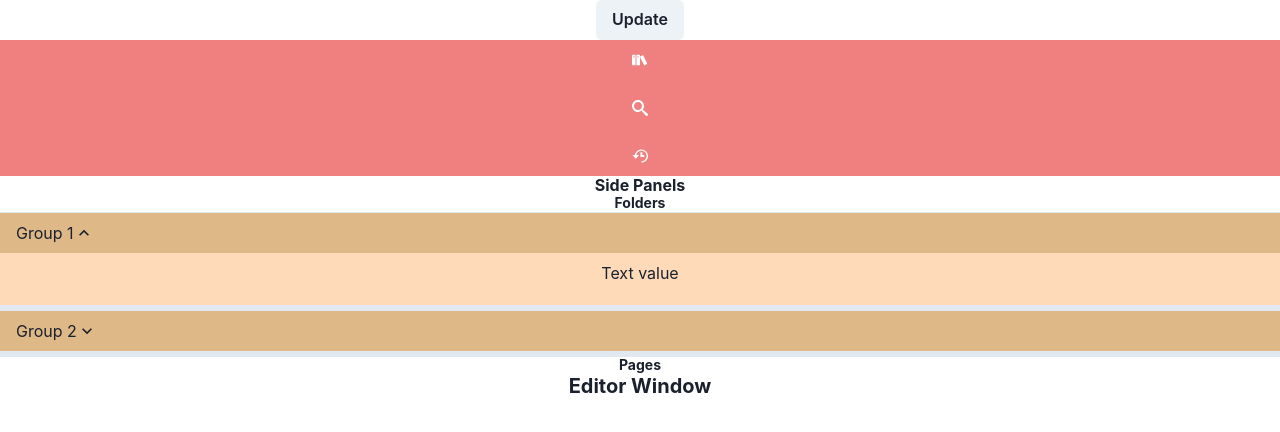
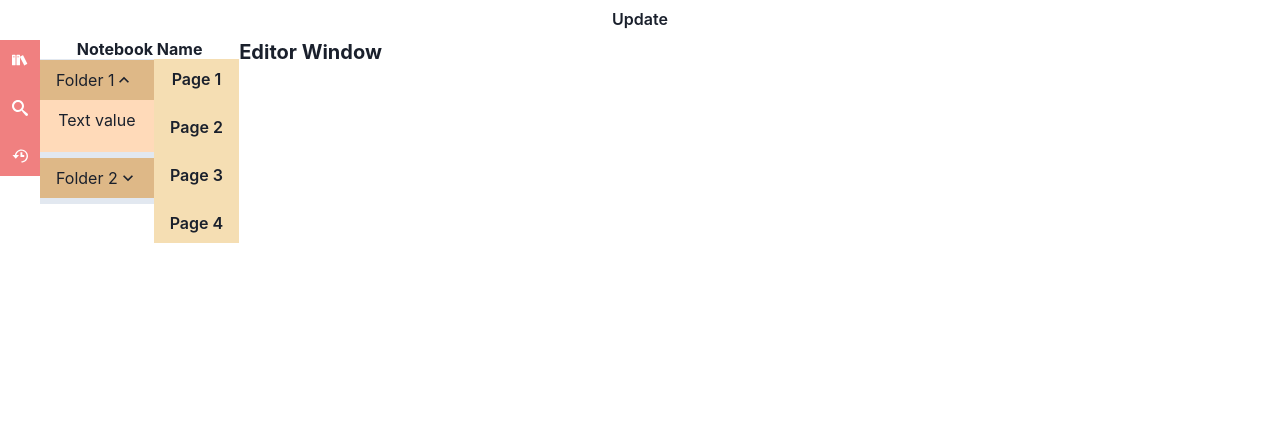
Before and after one commit to suzannecabral/campaign-binder, a React (Create React App) app: page / in a window 1280 px wide. Shown: the top 432 px of the page. Built offline with nearby package versions, Linux system fonts and the light colour scheme.

Commit message:
layout bars

```diff
--- a/src/App.js
+++ b/src/App.js
@@ -1,37 +1,39 @@
-import {useSelector, useDispatch} from 'react-redux';
-import {useEffect} from 'react';
+import { useSelector, useDispatch } from "react-redux";
+import { useEffect } from "react";
 //import constants for action types
-import {getPeopleAction} from './actions/peopleActions';
-import {Button} from '@chakra-ui/react';
-import './App.css';
-import MainEditorWindow from './components/MainEditorWindow';
-import SidePanelsWrapper from './components/SidePanelsWrapper';
-import SideBarButtons from './components/SideBarButtons';
-
+import { getPeopleAction } from "./actions/peopleActions";
+import { Button, Flex } from "@chakra-ui/react";
+import "./App.css";
+import MainEditorWindow from "./components/MainEditorWindow";
+import SidePanelsWrapper from "./components/SidePanelsWrapper";
+import SideBarButtons from "./components/SideBarButtons";
 
 function App() {
 	const dispatch = useDispatch();
-  const people = useSelector((state)=>state.peopleReducer);
-  const {success} = people;
+	const people = useSelector((state) => state.peopleReducer);
+	const { success } = people;
 
 	const handleClick = () => {
-
-    setTimeout(()=>{
-      dispatch({type:'addPerson', payload:'Ann'});
-    },5000);
+		setTimeout(() => {
+			dispatch({ type: "addPerson", payload: "Ann" });
+		}, 5000);
 	};
 
-  useEffect(()=>{
+	useEffect(() => {
 		dispatch(getPeopleAction());
-  },[]);
+	}, [getPeopleAction]);
 
 	return (
 		<div className="App">
 			{people && success && <h1>Person Added</h1>}
-      <Button onClick={handleClick}>Update</Button>
+			<Button onClick={handleClick} bg="red.a200">
+				Update
+			</Button>
+			<Flex>
 				<SideBarButtons />
 				<SidePanelsWrapper />
 				<MainEditorWindow />
+			</Flex>
 		</div>
 	);
 }
--- a/src/components/SidePanelFolders.js
+++ b/src/components/SidePanelFolders.js
@@ -13,13 +13,10 @@
 const SidePanelFolders = (props) => {
 	return (
 		<div>
-			<Heading as="h3" size="xs">
-				Folders
-			</Heading>
 			<Accordion defaultIndex={[0]} allowMultiple bg="peachpuff">
 				<AccordionItem>
 					<AccordionButton bg="burlywood">
-						<Text>Group 1 </Text>
+						<Text>Folder 1 </Text>
 						<AccordionIcon />
 					</AccordionButton>
 					<AccordionPanel>
@@ -32,7 +29,7 @@
 				</AccordionItem>
 				<AccordionItem bg="burlywood">
 					<AccordionButton>
-						<Text>Group 2</Text>
+						<Text>Folder 2</Text>
 						<AccordionIcon />
 					</AccordionButton>
 					<AccordionPanel>
--- a/src/components/SidePanelPages.js
+++ b/src/components/SidePanelPages.js
@@ -1,12 +1,15 @@
 import React from "react";
-import { Heading } from "@chakra-ui/react";
+import { Heading, Stack, Box, Text, Button } from "@chakra-ui/react";
 
 const SidePanelPages = (props) => {
 	return (
 		<div>
-			<Heading as="h3" size="xs">
-				Pages
-			</Heading>
+			<Stack bg="wheat">
+				<Button variant="ghost">Page 1</Button>
+				<Button variant="ghost">Page 2</Button>
+				<Button variant="ghost">Page 3</Button>
+				<Button variant="ghost">Page 4</Button>
+			</Stack>
 		</div>
 	);
 };
--- a/src/components/SidePanelsWrapper.js
+++ b/src/components/SidePanelsWrapper.js
@@ -1,14 +1,18 @@
-import React from 'react'
-import SidePanelFolders from './SidePanelFolders';
-import SidePanelPages from './SidePanelPages';
-import { Heading } from '@chakra-ui/react';
+import React from "react";
+import SidePanelFolders from "./SidePanelFolders";
+import SidePanelPages from "./SidePanelPages";
+import { Heading, Flex } from "@chakra-ui/react";
 
-const SidePanelsWrapper = props => {
+const SidePanelsWrapper = (props) => {
 	return (
 		<div>
-      <Heading as="h2" size="sm">Side Panels</Heading>
+			<Heading as="h2" size="sm">
+				Notebook Name
+			</Heading>
+			<Flex>
 				<SidePanelFolders />
 				<SidePanelPages />
+			</Flex>
 		</div>
 	);
 };
--- /dev/null
+++ b/src/theme.js
@@ -0,0 +1,301 @@
+const theme = {
+	colors: {
+		transparent: "transparent",
+		black: "#000",
+		white: "#fff",
+		red: {
+			50: "#ffebee",
+			100: "#ffcdd2",
+			200: "#ef9a9a",
+			300: "#e57373",
+			400: "#ef5350",
+			500: "#f44336",
+			600: "#e53935",
+			700: "#d32f2f",
+			800: "#c62828",
+			900: "#b71c1c",
+			a100: "#ff8a80",
+			a200: "#ff5252",
+			a400: "#ff1744",
+			a700: "#d50000",
+		},
+		pink: {
+			50: "#fce4ec",
+			100: "#f8bbd0",
+			200: "#f48fb1",
+			300: "#f06292",
+			400: "#ec407a",
+			500: "#e91e63",
+			600: "#d81b60",
+			700: "#c2185b",
+			800: "#ad1457",
+			900: "#880e4f",
+			a100: "#ff80ab",
+			a200: "#ff4081",
+			a400: "#f50057",
+			a700: "#c51162",
+		},
+		purple: {
+			50: "#f3e5f5",
+			100: "#e1bee7",
+			200: "#ce93d8",
+			300: "#ba68c8",
+			400: "#ab47bc",
+			500: "#9c27b0",
+			600: "#8e24aa",
+			700: "#7b1fa2",
+			800: "#6a1b9a",
+			900: "#4a148c",
+			a100: "#ea80fc",
+			a200: "#e040fb",
+			a400: "#d500f9",
+			a700: "#aa00ff",
+		},
+		deeppurple: {
+			50: "#ede7f6",
+			100: "#d1c4e9",
+			200: "#b39ddb",
+			300: "#9575cd",
+			400: "#7e57c2",
+			500: "#673ab7",
+			600: "#5e35b1",
+			700: "#512da8",
+			800: "#4527a0",
+			900: "#311b92",
+			a100: "#b388ff",
+			a200: "#7c4dff",
+			a400: "#651fff",
+			a700: "#6200ea",
+		},
+		indigo: {
+			50: "#e8eaf6",
+			100: "#c5cae9",
+			200: "#9fa8da",
+			300: "#7986cb",
+			400: "#5c6bc0",
+			500: "#3f51b5",
+			600: "#3949ab",
+			700: "#303f9f",
+			800: "#283593",
+			900: "#1a237e",
+			a100: "#8c9eff",
+			a200: "#536dfe",
+			a400: "#3d5afe",
+			a700: "#304ffe",
+		},
+		blue: {
+			50: "#e3f2fd",
+			100: "#bbdefb",
+			200: "#90caf9",
+			300: "#64b5f6",
+			400: "#42a5f5",
+			500: "#2196f3",
+			600: "#1e88e5",
+			700: "#1976d2",
+			800: "#1565c0",
+			900: "#0d47a1",
+			a100: "#82b1ff",
+			a200: "#448aff",
+			a400: "#2979ff",
+			a700: "#2962ff",
+		},
+		lightblue: {
+			50: "#e1f5fe",
+			100: "#b3e5fc",
+			200: "#81d4fa",
+			300: "#4fc3f7",
+			400: "#29b6f6",
+			500: "#03a9f4",
+			600: "#039be5",
+			700: "#0288d1",
+			800: "#0277bd",
+			900: "#01579b",
+			a100: "#80d8ff",
+			a200: "#40c4ff",
+			a400: "#00b0ff",
+			a700: "#0091ea",
+		},
+		cyan: {
+			50: "#e0f7fa",
+			100: "#b2ebf2",
+			200: "#80deea",
+			300: "#4dd0e1",
+			400: "#26c6da",
+			500: "#00bcd4",
+			600: "#00acc1",
+			700: "#0097a7",
+			800: "#00838f",
+			900: "#006064",
+			a100: "#84ffff",
+			a200: "#18ffff",
+			a400: "#00e5ff",
+			a700: "#00b8d4",
+		},
+		teal: {
+			50: "#e0f2f1",
+			100: "#b2dfdb",
+			200: "#80cbc4",
+			300: "#4db6ac",
+			400: "#26a69a",
+			500: "#009688",
+			600: "#00897b",
+			700: "#00796b",
+			800: "#00695c",
+			900: "#004d40",
+			a100: "#a7ffeb",
+			a200: "#64ffda",
+			a400: "#1de9b6",
+			a700: "#00bfa5",
+		},
+		green: {
+			50: "#e8f5e9",
+			100: "#c8e6c9",
+			200: "#a5d6a7",
+			300: "#81c784",
+			400: "#66bb6a",
+			500: "#4caf50",
+			600: "#43a047",
+			700: "#388e3c",
+			800: "#2e7d32",
+			900: "#1b5e20",
+			a100: "#b9f6ca",
+			a200: "#69f0ae",
+			a400: "#00e676",
+			a700: "#00c853",
+		},
+		lightgreen: {
+			50: "#f1f8e9",
+			100: "#dcedc8",
+			200: "#c5e1a5",
+			300: "#aed581",
+			400: "#9ccc65",
+			500: "#8bc34a",
+			600: "#7cb342",
+			700: "#689f38",
+			800: "#558b2f",
+			900: "#33691e",
+			a100: "#ccff90",
+			a200: "#b2ff59",
+			a400: "#76ff03",
+			a700: "#64dd17",
+		},
+		lime: {
+			50: "#f9fbe7",
+			100: "#f0f4c3",
+			200: "#e6ee9c",
+			300: "#dce775",
+			400: "#d4e157",
+			500: "#cddc39",
+			600: "#c0ca33",
+			700: "#afb42b",
+			800: "#9e9d24",
+			900: "#827717",
+			a100: "#f4ff81",
+			a200: "#eeff41",
+			a400: "#c6ff00",
+			a700: "#aeea00",
+		},
+		yellow: {
+			50: "#fffde7",
+			100: "#fff9c4",
+			200: "#fff59d",
+			300: "#fff176",
+			400: "#ffee58",
+			500: "#ffeb3b",
+			600: "#fdd835",
+			700: "#fbc02d",
+			800: "#f9a825",
+			900: "#f57f17",
+			a100: "#ffff8d",
+			a200: "#ffff00",
+			a400: "#ffea00",
+			a700: "#ffd600",
+		},
+		amber: {
+			50: "#fff8e1",
+			100: "#ffecb3",
+			200: "#ffe082",
+			300: "#ffd54f",
+			400: "#ffca28",
+			500: "#ffc107",
+			600: "#ffb300",
+			700: "#ffa000",
+			800: "#ff8f00",
+			900: "#ff6f00",
+			a100: "#ffe57f",
+			a200: "#ffd740",
+			a400: "#ffc400",
+			a700: "#ffab00",
+		},
+		orange: {
+			50: "#fff3e0",
+			100: "#ffe0b2",
+			200: "#ffcc80",
+			300: "#ffb74d",
+			400: "#ffa726",
+			500: "#ff9800",
+			600: "#fb8c00",
+			700: "#f57c00",
+			800: "#ef6c00",
+			900: "#e65100",
+			a100: "#ffd180",
+			a200: "#ffab40",
+			a400: "#ff9100",
+			a700: "#ff6d00",
+		},
+		deeporange: {
+			50: "#fbe9e7",
+			100: "#ffccbc",
+			200: "#ffab91",
+			300: "#ff8a65",
+			400: "#ff7043",
+			500: "#ff5722",
+			600: "#f4511e",
+			700: "#e64a19",
+			800: "#d84315",
+			900: "#bf360c",
+			a100: "#ff9e80",
+			a200: "#ff6e40",
+			a400: "#ff3d00",
+			a700: "#dd2c00",
+		},
+		brown: {
+			50: "#efebe9",
+			100: "#d7ccc8",
+			200: "#bcaaa4",
+			300: "#a1887f",
+			400: "#8d6e63",
+			500: "#795548",
+			600: "#6d4c41",
+			700: "#5d4037",
+			800: "#4e342e",
+			900: "#3e2723",
+		},
+		grey: {
+			50: "#fafafa",
+			100: "#f5f5f5",
+			200: "#eeeeee",
+			300: "#e0e0e0",
+			400: "#bdbdbd",
+			500: "#9e9e9e",
+			600: "#757575",
+			700: "#616161",
+			800: "#424242",
+			900: "#212121",
+		},
+		bluegrey: {
+			50: "#eceff1",
+			100: "#cfd8dc",
+			200: "#b0bec5",
+			300: "#90a4ae",
+			400: "#78909c",
+			500: "#607d8b",
+			600: "#546e7a",
+			700: "#455a64",
+			800: "#37474f",
+			900: "#263238",
+		},
+	},
+};
+
+export default theme;
```
Lines whose indentation alone changed are shown as unchanged.
